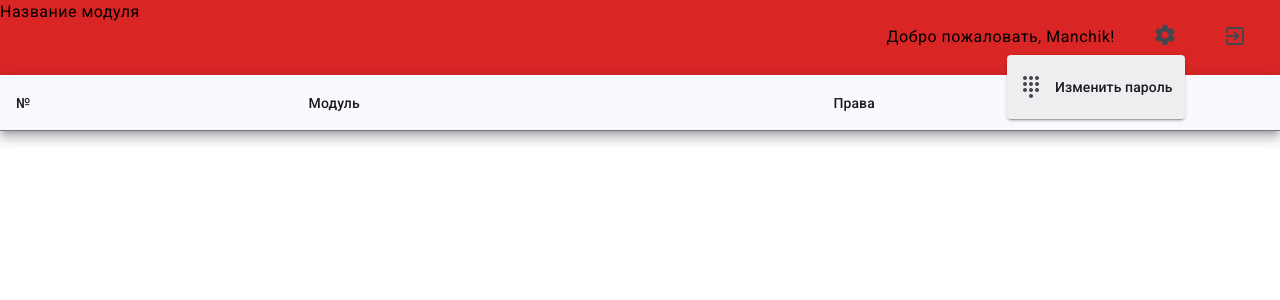
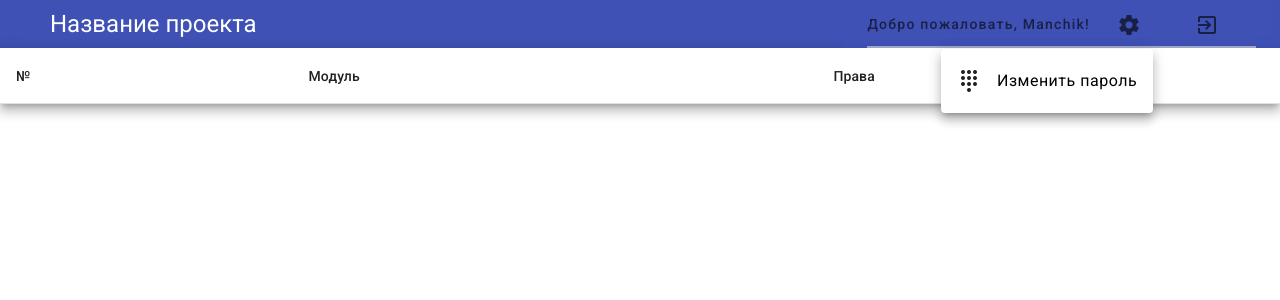
Before and after one commit to Rysal228/FirstTask, an Angular app: page / in a window 1280 px wide. Both pictures are taken after a click on the button "settings". Shown: the top 300 px of the page. Built offline with nearby package versions, Linux system fonts and the light colour scheme.

Commit message:
first version

```diff
--- a/angular.json
+++ b/angular.json
@@ -11,7 +11,7 @@
         }
       },
       "root": "",
-      "sourceRoot": "src",
+      "sourceRoot": "/",
       "prefix": "app",
       "architect": {
         "build": {
@@ -32,8 +32,8 @@
               }
             ],
             "styles": [
-              "@angular/material/prebuilt-themes/azure-blue.css",
-              "src/styles.scss"
+              "@angular/material/prebuilt-themes/cyan-orange.css",
+              "@angular/material/prebuilt-themes/indigo-pink.css"
             ],
             "scripts": [],
             "server": "src/main.server.ts",
@@ -97,13 +97,16 @@
               }
             ],
             "styles": [
-              "@angular/material/prebuilt-themes/azure-blue.css",
-              "public/style.scss"
+              "@angular/material/prebuilt-themes/cyan-orange.css",
+              "public/styles.scss"
             ],
             "scripts": []
           }
         }
       }
     }
+  },
+  "cli": {
+    "analytics": false
   }
 }
--- /dev/null
+++ b/public/style.scss
@@ -0,0 +1,38 @@
+@use '@angular/material' as mat;
+
+@include mat.core();
+
+$primary: mat.m2-define-palette(mat.$m2-indigo-palette, 500);
+$accent: mat.m2-define-palette(mat.$m2-gray-palette, 300);
+$warn: mat.m2-define-palette(mat.$m2-red-palette, 500);
+
+$theme: mat.m2-define-light-theme((
+  color: (
+    primary: $primary,
+    accent: $accent,
+    warn: $warn,
+  ),
+));
+
+@include mat.all-component-themes($theme);
+
+
+html, body { height: 100%; }
+body { margin: 0; font-family: Roboto, "Helvetica Neue", sans-serif; }
+
+.background-primary{
+  background: mat.m2-get-color-from-palette($primary, 'default');
+}
+.color-primary{
+  color: mat.m2-get-color-from-palette($primary, 'default');
+}
+
+*{
+  color: black;
+}
+
+::ng-deep .custom-modalbox .mat-dialog-container {
+  border-radius: 150px;
+  width: 750px;
+  background-color: rgba(0, 0, 0, .32);
+}
--- a/src/app/app.component.ts
+++ b/src/app/app.component.ts
@@ -15,5 +15,5 @@ import { CommonModule } from '@angular/common';
   styleUrls: ['./app.component.scss']
 })
 export class AppComponent {
-  title = 'FirstTask';
+  title = 'Название проекта';
 }
--- a/src/app/main-page/main-page.component.html
+++ b/src/app/main-page/main-page.component.html
@@ -1,4 +1,4 @@
-<div class="nav-container">
+<!-- <div class="nav-container">
 
   <div>
     <div class = "name-project"> Название модуля </div>
@@ -18,10 +18,10 @@
     </mat-menu>
     </div>
   </div>
-  <app-table-user></app-table-user>
+  <app-table-user></app-table-user> -->
 
-  <!-- <header class="header background-primary">
-    <h1 class="logo">Импорт данных из 1С Арсенал-24</h1>
+  <header class="header background-primary">
+    <h1 class="logo">Название проекта</h1>
 
     <mat-tab-group backgroundColor="primary"
                    color="accent"
@@ -31,14 +31,32 @@
             <ng-template mat-tab-label>
                 <span style="font-size: 14px;">Добро пожаловать, {{this.userName}}!</span>
                 <div>
-                    <button matSuffix
+                    <!-- <button matSuffix
                             mat-icon-button
                             matTooltip="Выйти из профиля"
                             >
                         <mat-icon>exit_to_app</mat-icon>
-                    </button>
+                    </button> -->
+                  <button mat-icon-button [matMenuTriggerFor]="menu"
+                  type="button" class="button-settings" (click)="onSettings()"> <mat-icon>settings</mat-icon>
+                </button>
+                  <button mat-icon-button
+                  type="button" matTooltip="Выйти из профиля" matTooltipClass="example-tooltip-uppercase"
+                  aria-label="Button that shows a red tooltip" class="button-exit" (click)="onExit()"> <mat-icon>exit_to_app</mat-icon>
+                </button>
+                <mat-menu #menu="matMenu">
+                  <button mat-menu-item (click)="openDialog()">
+                    <mat-icon>dialpad</mat-icon>
+                    <span> Изменить пароль</span>
+                  </button>
+                  <ng-container *ngIf="user && user.role === 'Admin'">
+                    Hi
+                  </ng-container>
+                </mat-menu>
                 </div>
             </ng-template>
         </mat-tab>
     </mat-tab-group>
-</header> -->
+</header>
+
+<app-table-user></app-table-user>
--- a/src/app/main-page/main-page.component.scss
+++ b/src/app/main-page/main-page.component.scss
@@ -1,5 +1,6 @@
 @use '@angular/material' as mat;
-//@import '../../../public/styles.scss';
+@import '../../../public/style.scss';
+
 
 
 .nav-container {
@@ -52,12 +53,14 @@
 }
 
 
-  .custom-dialog-content {
-      border-radius: 0px;
-      width: 550px;
-      background: rgba(0, 0, 0, .32);
+
+::ng-deep .custom-modalbox {
+  mat-dialog-container {
+    border-radius: 150px;
+    width: 750px;
+    background-color: rgba(0, 0, 0, .32);
   }
-
+}
   // new header
 
   .header {
@@ -69,14 +72,10 @@
 
   .logo {
     color: #fff;
+    margin-top: 4px;
+    margin-bottom: 4px;
   }
 
   .profile {
     opacity: .6;
   }
-
-// $primary: mat-palette($mat-indigo, 500);
-
-// .Hi{
-//   color: mat-color($primary,default);
-// }
--- a/src/app/main-page/main-page.component.ts
+++ b/src/app/main-page/main-page.component.ts
@@ -44,7 +44,11 @@ export class MainPageComponent implements OnInit {
   user: User | null = null;
   userName = "Manchik";
 
-  constructor(private userService: UserServiceService, private route: Router, private _bottomSheet: MatBottomSheet) {}
+  constructor(
+    private userService: UserServiceService,
+    private route: Router,
+    private _bottomSheet: MatBottomSheet,
+    private dialog: MatDialog) {}
 
 
   ngOnInit() {
@@ -62,15 +66,10 @@ export class MainPageComponent implements OnInit {
 
   }
 
-  readonly animal = signal('');
-  readonly name = model('');
-  readonly dialog = inject(MatDialog);
-
   openDialog(): void {
-    const dialogRef = this.dialog.open(DialogOverviewExampleDialog, {
-      data: {name: this.name(), animal: this.animal()},
+    this.dialog.open(DialogOverviewExampleDialog,{
+      panelClass: 'custom-modalbox'
     });
-
   }
 
 }
@@ -92,10 +91,8 @@ export class MainPageComponent implements OnInit {
   ],
 })
 export class DialogOverviewExampleDialog {
-  readonly dialogRef = inject(MatDialogRef<DialogOverviewExampleDialog>);
-  readonly data = inject<DialogData>(MAT_DIALOG_DATA);
-  readonly animal = model(this.data.animal);
 
+  constructor(private dialogRef: MatDialogRef<DialogOverviewExampleDialog>) {}
 
   onNoClick(): void {
     this.dialogRef.close();
--- a/src/index.html
+++ b/src/index.html
@@ -2,14 +2,14 @@
 <html lang="en">
 <head>
   <meta charset="utf-8">
-  <title>FirstTask</title>
+  <title>Название проекта</title>
   <base href="/">
   <meta name="viewport" content="width=device-width, initial-scale=1">
   <link rel="icon" type="image/x-icon" href="favicon.ico">
   <link href="https://fonts.googleapis.com/css2?family=Roboto:wght@300;400;500&display=swap" rel="stylesheet">
   <link href="https://fonts.googleapis.com/icon?family=Material+Icons" rel="stylesheet">
 </head>
-<body class="mat-typography">
+<body class="mat-typography" style="margin: 0px">
   <app-root></app-root>
 </body>
 </html>
--- a/src/styles.scss
+++ b/src/styles.scss
@@ -25,3 +25,8 @@
 
 html, body { height: 100%; }
 body { margin: 0; font-family: Roboto, "Helvetica Neue", sans-serif; }
+::ng-deep .custom-modalbox .mat-dialog-container {
+    border-radius: 150px;
+    width: 750px;
+    background-color: rgba(0, 0, 0, .32);
+  }
```
Also changed, not shown: public/style.template.scss (renamed from public/styles.template.scss). Lines whose indentation alone changed are shown as unchanged.
